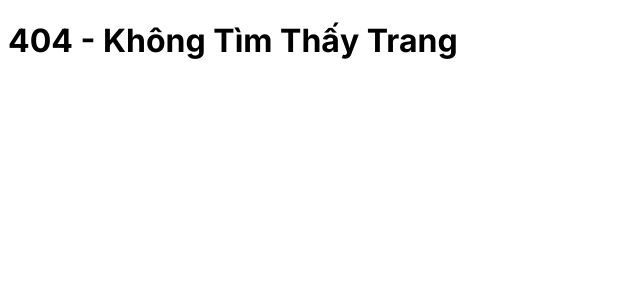
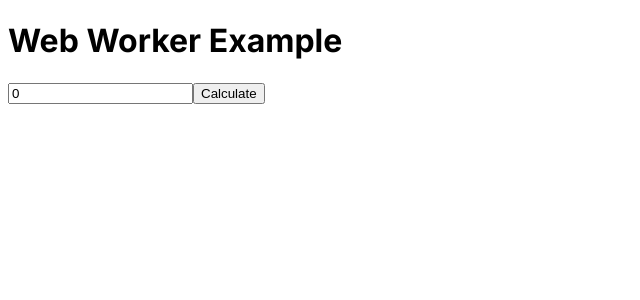
Before and after one commit to Tranloi2k/pwa_reactjs_app, a React app: page /ww in a window 1280 px wide. Before the commit this address had no page. Shown: the top 300 px of the page, without its empty margins (0-640 px from the left). Built offline with nearby package versions, Linux system fonts and the light colour scheme.

Commit message:
add web worker

```diff
--- a/public/service-worker.js
+++ b/public/service-worker.js
@@ -3,7 +3,7 @@ const urlsToCache = [
   "/",
   "/index.html",
   "/public/assets/landscape.webp",
-  "/manifest.json",
+  // "/manifest.json",
 ];
 
 self.addEventListener("install", (event) => {
--- /dev/null
+++ b/src/pages/WebWorker/index.tsx
@@ -0,0 +1,37 @@
+// src/App.tsx
+import { useState } from 'react';
+
+const WebWorker = () => {
+    const [result, setResult] = useState<number | null>(null);
+    const [number, setNumber] = useState<number>(0);
+    const [loading, setLoading] = useState<boolean>(false);
+
+    const handleCalculate = () => {
+        setLoading(true);
+        const worker = new Worker(new URL('./worker.js', window.location.origin));
+
+        worker.onmessage = (e: MessageEvent) => {
+            setResult(e.data); // Nhận kết quả từ worker
+            setLoading(false);
+            worker.terminate(); // Dừng worker khi hoàn thành
+        };
+        worker.postMessage(number); // Gửi số đến worker
+    };
+
+    return (
+        <div>
+            <h1>Web Worker Example</h1>
+            <input
+                type="number"
+                value={number}
+                onChange={(e) => setNumber(Number(e.target.value))}
+            />
+            <button onClick={handleCalculate} disabled={loading}>
+                {loading ? 'Calculating...' : 'Calculate'}
+            </button>
+            {result !== null && <h2>Result: {result}</h2>}
+        </div>
+    );
+};
+
+export default WebWorker;
--- a/src/routes.tsx
+++ b/src/routes.tsx
@@ -3,7 +3,8 @@ import { Route, Routes } from "react-router";
 
 const Home = lazy(() => import('./pages/Home'));
 const About = lazy(() => import('./pages/About'));
-const NotFound = lazy(() => import('./pages/NotFound'))
+const NotFound = lazy(() => import('./pages/NotFound'));
+const WebWorker = lazy(()=> import('./pages/WebWorker'))
 
 const AppRoutes = () => {
   return (
@@ -11,6 +12,8 @@ const AppRoutes = () => {
       <Routes>
         <Route path="/" element={<Home />} />
         <Route path="/about" element={<About />} />
+        <Route path="/ww" element={<WebWorker />} />
+
         <Route path="*" element={<NotFound />} /> {/* Route không tìm thấy */}
       </Routes>
     </Suspense>
--- a/tsconfig.json
+++ b/tsconfig.json
@@ -20,7 +20,7 @@
    "include": [
       "src/**/*",
       "src/service-worker.ts"
-   ],
+, "public/worker.ts"   ],
    "exclude": [
       "node_modules", // Thư mục nào sẽ không được biên dịch
       "**/*.spec.ts" // Bỏ qua các tệp kiểm thử
```
Also changed, not shown: public/worker.js (added, +13 -0 lines).
